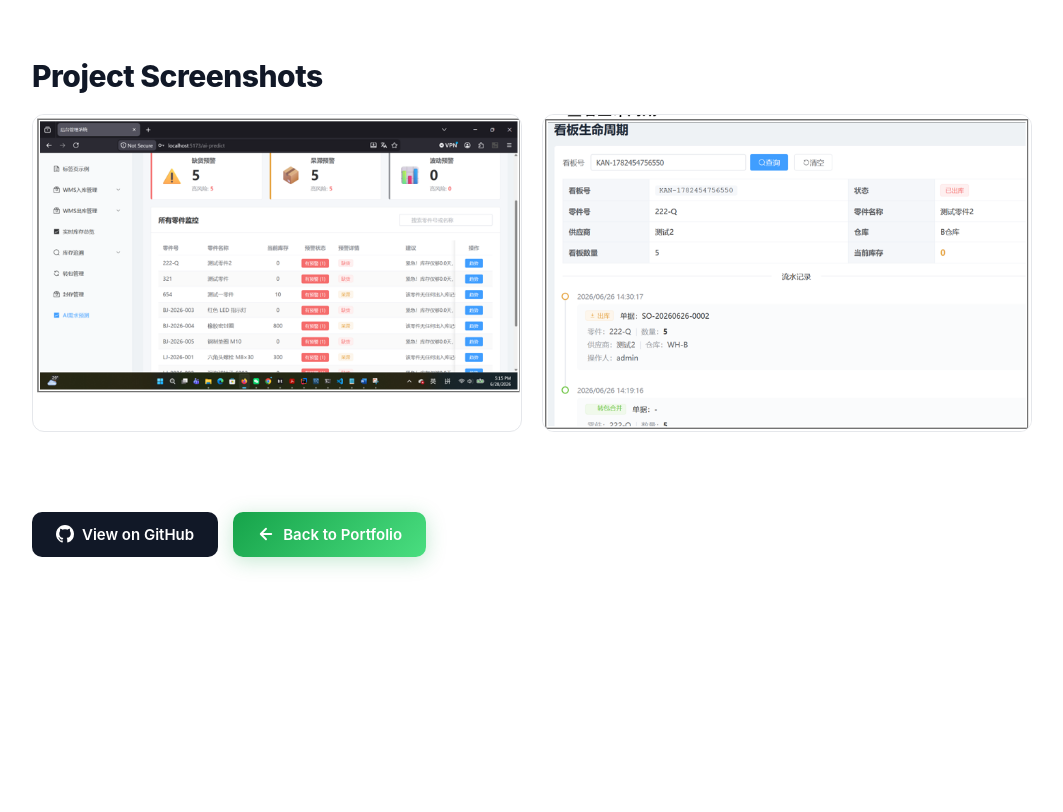
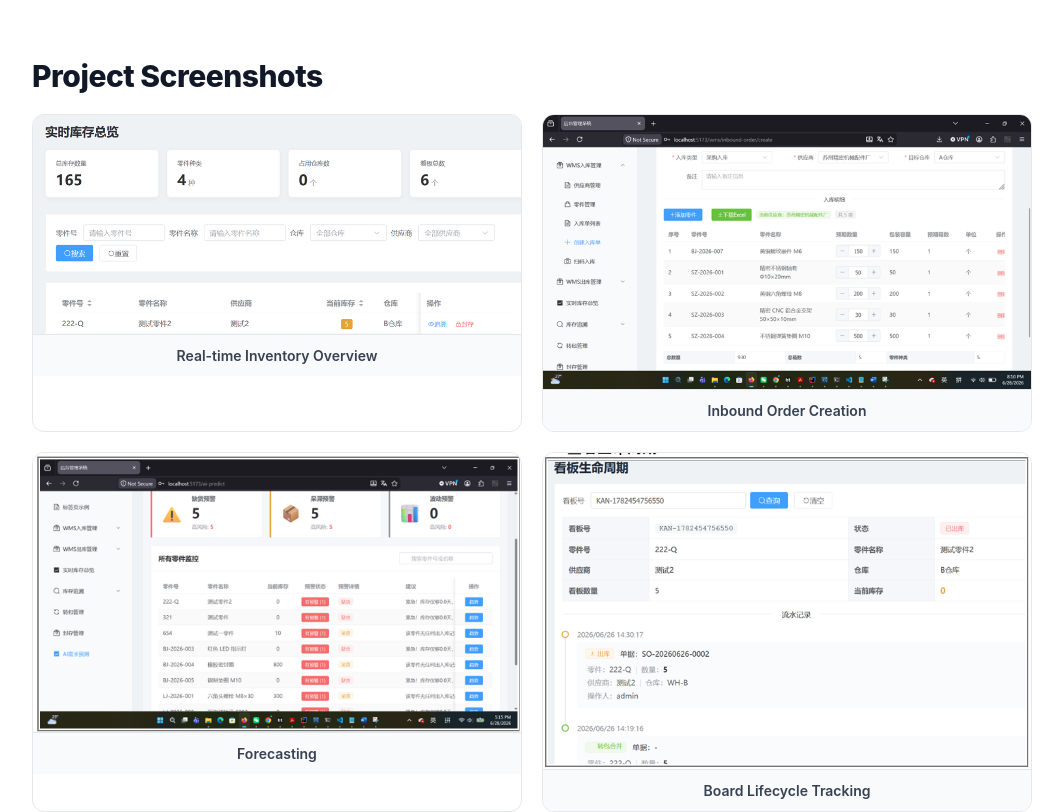
Before and after one commit to callyjia/my-portfolio, a Vue app: page /project/wms in a window 1280 px wide. Shown: the part 1252-2064 px from the top of the page, without its empty margins (108-1171 px from the left). Before the commit the page ends 1889 px from the top, so only its background shows below. Built offline with nearby package versions, Linux system fonts and the light colour scheme.

Commit message:
ProjectDetails: add 2 more WMS screenshots (inbound order, inventory overview); upgrade screenshot cards with captions

```diff
--- a/src/views/ProjectDetails.vue
+++ b/src/views/ProjectDetails.vue
@@ -78,12 +78,22 @@
         <div class="project-section reveal">
           <h2>Project Screenshots</h2>
           <div class="screenshots">
-            <div class="screenshot">
-              <img :src="wmsForecasting" alt="WMS Forecasting" />
-            </div>
-            <div class="screenshot">
-              <img :src="wmsLifecycle" alt="WMS Lifecycle" />
-            </div>
+            <figure class="screenshot">
+              <img :src="wmsInventory" alt="WMS real-time inventory overview dashboard" />
+              <figcaption>Real-time Inventory Overview</figcaption>
+            </figure>
+            <figure class="screenshot">
+              <img :src="wmsInbound" alt="WMS inbound order creation form" />
+              <figcaption>Inbound Order Creation</figcaption>
+            </figure>
+            <figure class="screenshot">
+              <img :src="wmsForecasting" alt="WMS forecasting module" />
+              <figcaption>Forecasting</figcaption>
+            </figure>
+            <figure class="screenshot">
+              <img :src="wmsLifecycle" alt="WMS board lifecycle tracking" />
+              <figcaption>Board Lifecycle Tracking</figcaption>
+            </figure>
           </div>
         </div>
 
@@ -110,6 +120,8 @@
 import { useScrollReveal } from '../composables/useScrollReveal'
 import wmsForecasting from '../assets/wms-forecasting.png'
 import wmsLifecycle from '../assets/wms-lifecycle.png'
+import wmsInbound from '../assets/wms-inbound.png'
+import wmsInventory from '../assets/wms-inventory.png'
 
 useScrollReveal()
 </script>
@@ -276,22 +288,36 @@ useScrollReveal()
 }
 
 .screenshot {
+  margin: 0;
   border-radius: 12px;
   overflow: hidden;
   border: 1px solid var(--gray-200);
   background: white;
   transition: all var(--transition);
+  display: flex;
+  flex-direction: column;
 }
 
 .screenshot:hover {
   box-shadow: var(--shadow-lg);
   transform: translateY(-4px);
+  border-color: var(--green-light);
 }
 
 .screenshot img {
   display: block;
   width: 100%;
   height: auto;
+}
+
+.screenshot figcaption {
+  padding: 12px 16px;
+  font-size: 14px;
+  font-weight: 600;
+  color: var(--gray-700);
+  text-align: center;
+  background: var(--gray-50);
+  border-top: 1px solid var(--gray-200);
 }
 
 .project-actions {
```
Also changed, not shown: src/assets/wms-inbound.png (added), src/assets/wms-inventory.png (added).
